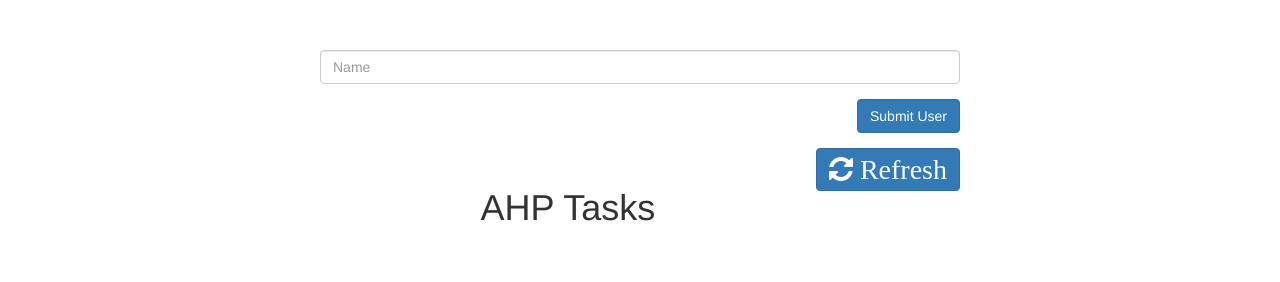
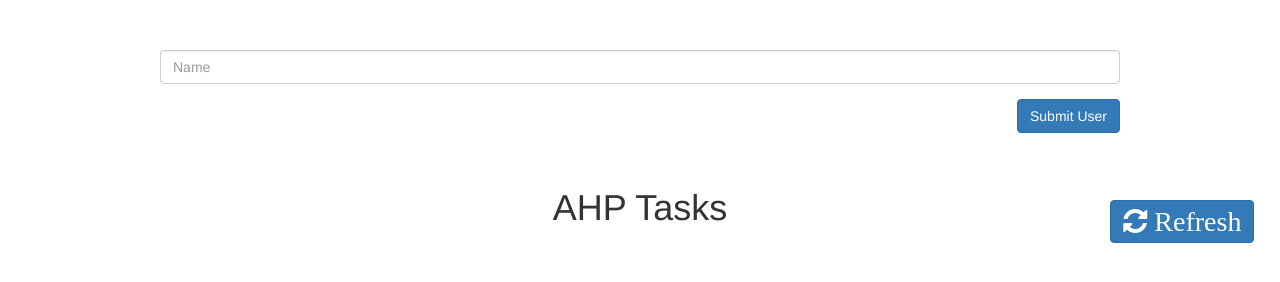
Before and after one commit to SeanMoe/tasklist, a website: page public/index.html in a window 1280 px wide. Drawn offline with nearby package versions, Linux system fonts and the light colour scheme; no server answers.

Commit message:
Static refresh

```diff
--- a/public/index.html
+++ b/public/index.html
@@ -25,11 +25,17 @@
 	<script src="core.js"></script>
 	<style type="text/css">
 		body{
-			width:50%;
+			width:75%;
 			margin:auto;
 		}
 		li{
 			text-decoration:none;
+		}
+		.refresh-btn{
+			position:fixed;
+			right:2%;
+			z-index:9999;
+			top:25%;
 		}
 	</style>
 </head>
@@ -43,7 +49,9 @@
 			<input type="submit" class="btn btn-primary pull-right" value="Submit User">
 		</fieldset>
 	</form>
-	<button class="btn btn-primary pull-right" ng-click="main.refreshTasks()"><i class="fa fa-refresh fa-2x"> Refresh</i></button>
+	<div class="refresh-btn">
+		<button class="btn btn-primary pull-right" ng-click="main.refreshTasks()"><i class="fa fa-refresh fa-2x"> Refresh</i></button>
+	</div>
 	<br />
 		<header>
 			<h1 class="text-center">AHP Tasks</h1>
```
